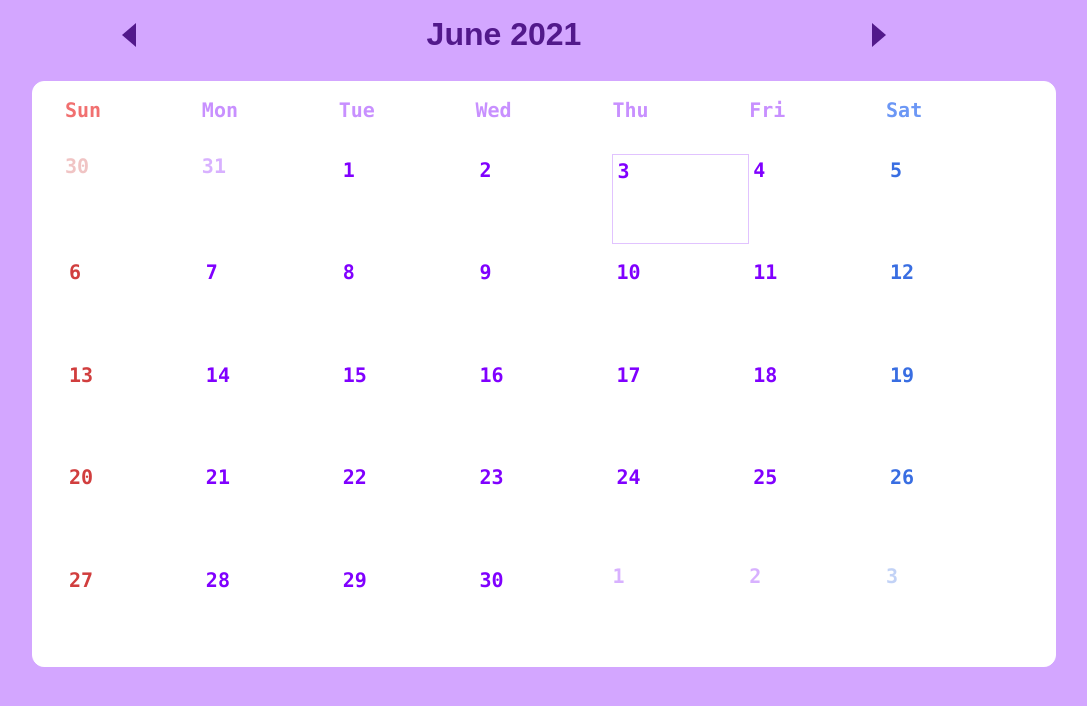
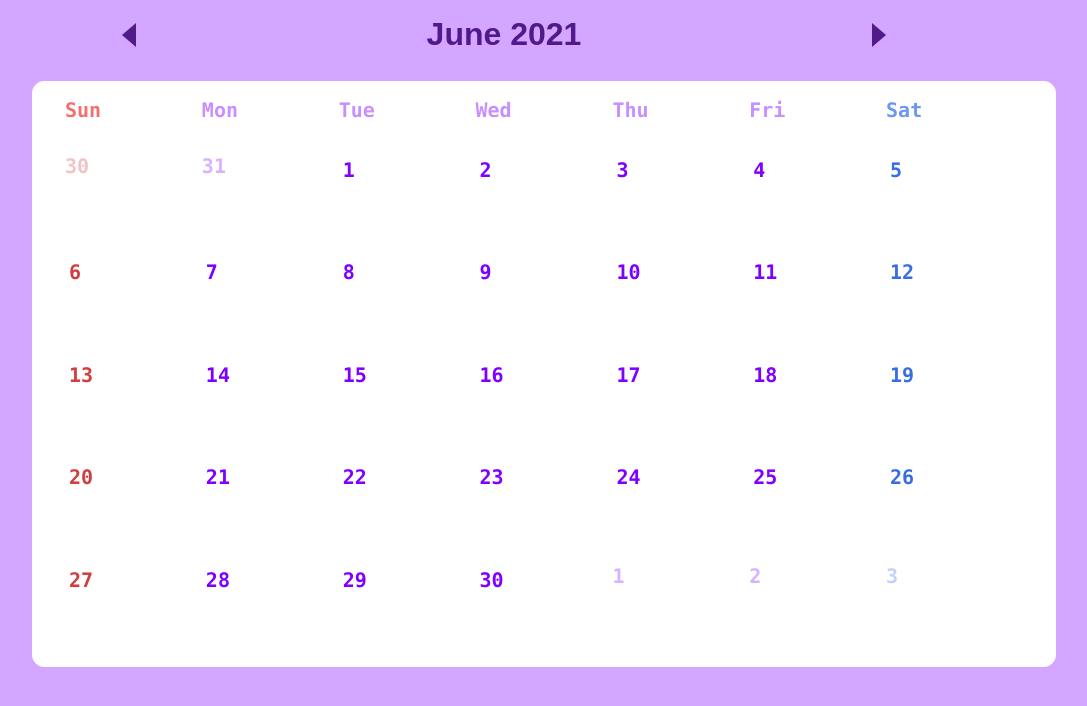
Before and after one commit to cdcoc0/Calendar, a React (Create React App) app: page / in a window 1280 px wide. Shown: the top 706 px of the page, without its empty margins (96-1183 px from the left). Built offline with nearby package versions, Linux system fonts and the light colour scheme.

Commit message:
apply redux on Dates

```diff
--- a/src/calendar/Calendar.js
+++ b/src/calendar/Calendar.js
@@ -4,6 +4,7 @@ import Background from './Background';
 import Month from './Month';
 import MonthContainer from '../containers/MonthContainer';
 import Dates from './Dates';
+import DatesContainer from '../containers/DatesContainer';
 import Modal from './Modal';
 import {MdNavigateBefore} from 'react-icons/md';
 import './styles/Calendar.scss';
@@ -80,7 +81,8 @@ const Calendar = () => {
                         <div className="daysArray">
                             {daysArray.map(d => <div key={d} className="days">{d}</div>)}
                         </div>
-                        <Dates info={info} openModal={openModal} />
+                        {/* <Dates info={info} openModal={openModal} /> */}
+                        <DatesContainer openModal={openModal} />
                     </div>
                 </div>
                 <Modal open={modalCtrl} close={closeModal} />
--- a/src/calendar/Dates.js
+++ b/src/calendar/Dates.js
@@ -16,11 +16,11 @@ const getNextDates = (tlDay, next) => {
     }
 };
 
-const Dates = ({info, openModal}) => {
-    const {year, month, date} = info;
+const Dates = ({year, month, dates, openModal}) => {
+    //const {year, month, date} = info;
     const [prevLast, setPrevLast] = useState({date: new Date(year, month, 0)});
     const [thisLast, setThisLast] = useState({date: new Date(year, month + 1, 0)});
-    const [today, setToday] = useState({year, month, date});
+    const [today, setToday] = useState({year, month, dates});
     const [page, setPage] = useState([]);
 
     const getPage = useCallback(() => {
@@ -43,7 +43,7 @@ const Dates = ({info, openModal}) => {
             setThisLast({date: new Date(year, month + 1, 0)});}, 1000);
         //setToday({year, month: month + 1, date});
         return () => clearInterval(oneMinCall);
-    }, [year, month, date, getPage]);
+    }, [year, month, dates, getPage]);
 
     const initPage = useCallback(() => {
         //console.log(page);
--- /dev/null
+++ b/src/containers/DatesContainer.js
@@ -0,0 +1,19 @@
+import React from 'react';
+import {connect} from 'react-redux';
+import Dates from '../calendar/Dates';
+
+const DatesContainer = ({year, month, dates, openModal}) => {
+    return (
+        <Dates year={year} month={month} dates={dates} openModal={openModal} />
+    );
+};
+
+const mapStateToProps = state => ({
+    year: state.year,
+    month: state.month,
+    dates: state.dates
+});
+
+export default connect(
+    mapStateToProps
+)(DatesContainer);
```
